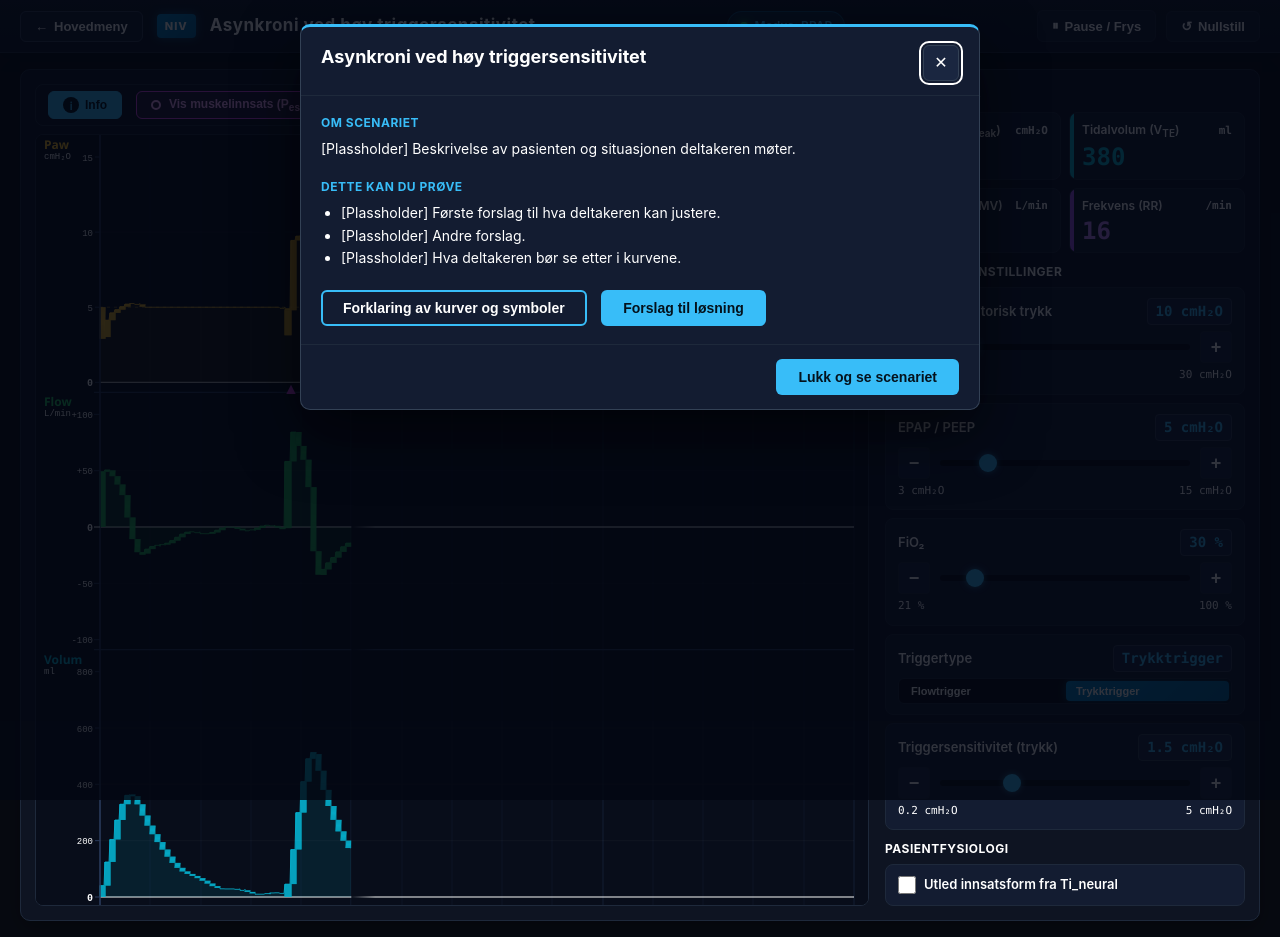
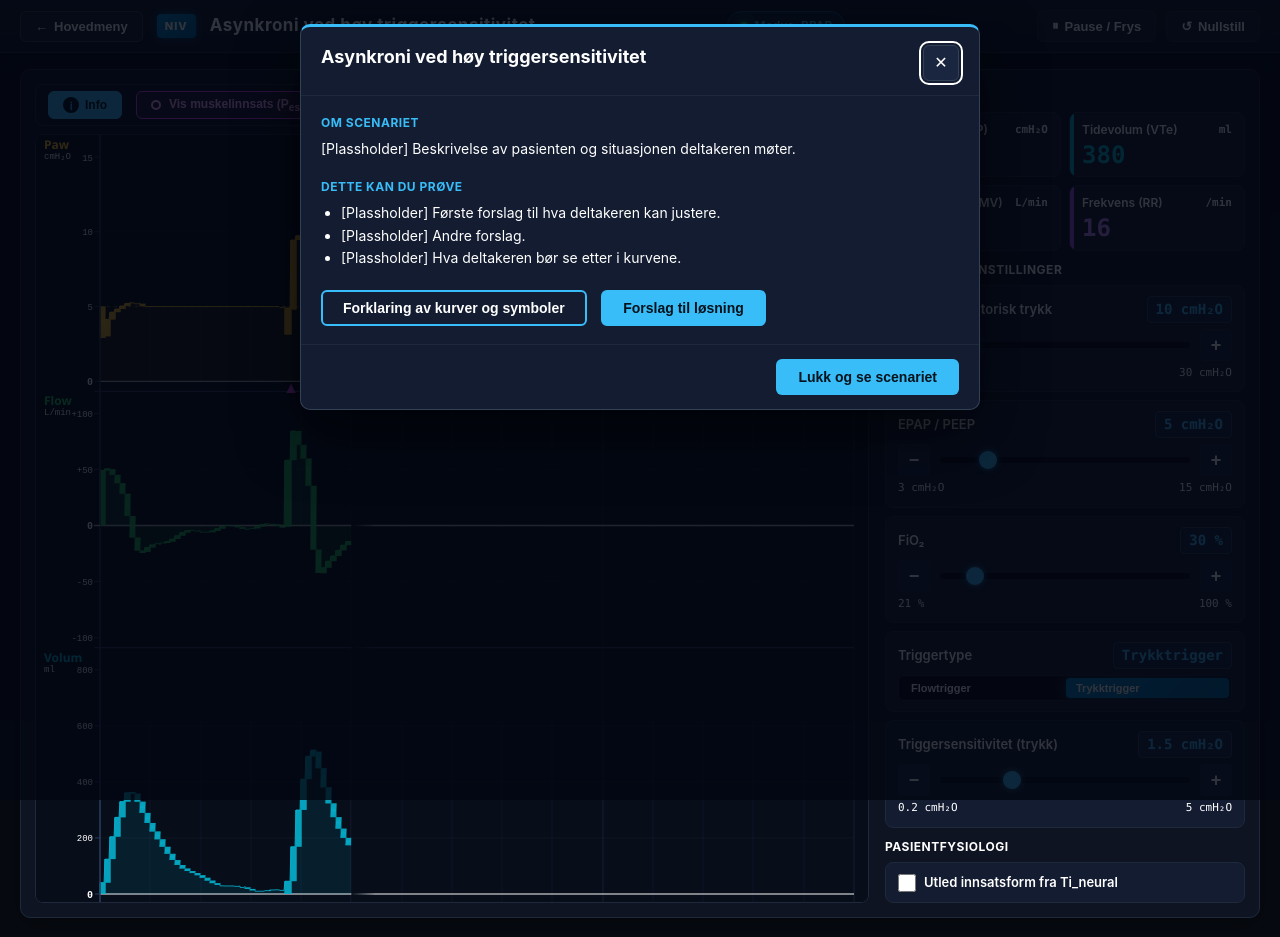
Before and after one commit to clakje/Resp.bhnd_Modul_Asynkroni_H-y_Triggersensitivitet, a plain HTML site: page index.html in a window 1280 px wide. Drawn offline with Linux system fonts and the light colour scheme; animation ran at ten frames a second.

Commit message:
Terminologi: Ppeak → PIP, Tidalvolum → Tidevolum, VTE → VTe
Co-Authored-By: Claude Opus 5.5 (1M context) <noreply@anthropic.com>

```diff
--- a/index.html
+++ b/index.html
@@ -118,7 +118,7 @@
                 <div class="primary-metrics-grid">
                     <div class="metric-card pressure-card" id="cardMetricPpeak">
                         <div class="metric-label">
-                            <span>Topptrykk (P<sub>peak</sub>)</span>
+                            <span>Topptrykk (PIP)</span>
                             <span class="metric-unit">cmH₂O</span>
                         </div>
                         <div class="metric-value" id="valPpeak">--</div>
@@ -126,7 +126,7 @@
 
                     <div class="metric-card volume-card" id="cardMetricVt">
                         <div class="metric-label">
-                            <span>Tidalvolum (V<sub>TE</sub>)</span>
+                            <span>Tidevolum (VTe)</span>
                             <span class="metric-unit">ml</span>
                         </div>
                         <div class="metric-value" id="valVt">--</div>
--- a/renderer.js
+++ b/renderer.js
@@ -4,7 +4,7 @@
  * STANDARD 3-SPORS MONITOR:
  * - 1. spor: Paw (Luftveistrykk, gul / amber)
  * - 2. spor: Flow (Flow - Q_meas, klinisk grønn)
- * - 3. spor: Volum (Tidalvolum - V_meas, cyan / lys blå)
+ * - 3. spor: Volum (Tidevolum - V_meas, cyan / lys blå)
  *
  * FUNKSJONER:
  * - C7: Min/Maks-konvolutt per piksel for Paw, Flow og Volum (fanger opp korte hendelser som trykkoversving og terminal-spikes)
--- a/simulator.js
+++ b/simulator.js
@@ -44,7 +44,7 @@ const GRENSER = {
     VC_MIN_PEAK_FLOW: 0.05,      // L/s — nedre grense for innstilt toppflow (unngår 0-divisjon i Ti-estimatet)
 
     // 6.2 Ikke-lineær trykk/volum-kurve
-    ELASTANS_FAKTOR_MIN: 0.3,    // — nedre klipp på stress index-multiplikatoren. Uten klipp går den mot uendelig når tidalvolumet nærmer seg null (dV^(SI-1) er singulær i 0).
+    ELASTANS_FAKTOR_MIN: 0.3,    // — nedre klipp på stress index-multiplikatoren. Uten klipp går den mot uendelig når tidevolumet nærmer seg null (dV^(SI-1) er singulær i 0).
     ELASTANS_FAKTOR_MAKS: 3.0,   // — øvre klipp på samme multiplikator
     UIP_COMPLIANCE_ANDEL: 0.35,  // — ettergivelighet over øvre knekkpunkt som andel av ettergivelighet under. 0,35 gir den karakteristiske «beaking»-formen ved overdistensjon.
     REKRUTTERING_TAU: 0.20,      // s — tidskonstant for at rekruttert volum fylles og tømmes
@@ -349,7 +349,7 @@ class VentilatorSimulator {
             ipap: 8,                // cmH2O (Inspiratory Positive Airway Pressure / PC over PEEP)
 
             // FASE 6 (6.1): Volumkontroll (VC)
-            vcTidalVolume: 500,        // ml - Innstilt tidalvolum som skal leveres
+            vcTidalVolume: 500,        // ml - Innstilt tidevolum som skal leveres
             vcPeakFlow: 60,            // L/min - Innstilt inspiratorisk toppflow
             vcFlowPattern: 'constant', // 'constant' (firkant) eller 'decelerating' (desellererende rampe)
             inspPause: 0.0,            // sekunder - Inspiratorisk pause etter levert volum (0–1.0 s)
@@ -376,8 +376,8 @@ class VentilatorSimulator {
             alarmLeakUnit: 'lmin',  // 'lmin' | 'percent'
             alarmLeakLimit: 40,     // L/min - grense for høy maskelekkasje (10–60 L/min)
             alarmLeakPercentLimit: 50, // % - grense for høy maskelekkasje i prosent (10–80 %)
-            alarmLowVtLimit: 300,   // ml - grense for lavt tidalvolum (100–600 ml)
-            alarmHighVtLimit: 800,  // ml - grense for høyt tidalvolum (300–1000 ml)
+            alarmLowVtLimit: 300,   // ml - grense for lavt tidevolum (100–600 ml)
+            alarmHighVtLimit: 800,  // ml - grense for høyt tidevolum (300–1000 ml)
             alarmLowRrLimit: 0,     // /min - grense for lav respirasjonsfrekvens (0–25 /min, 0 = av)
             alarmHighRrLimit: 30,   // /min - grense for høy respirasjonsfrekvens (20–50 /min)
             alarmHighPpeak: 40,     // cmH2O - innstilt øvre alarmgrense (0–50 cmH2O, effektiv kuttgrense er 10 cmH2O under)
@@ -601,7 +601,7 @@ class VentilatorSimulator {
         const si = this.patient.stressIndex;
         if (this.patient.stressIndexEnabled && si !== undefined && Math.abs(si - 1.0) > 0.01) {
             // Referansevolum: 8 ml/kg IBW. En ren pasientegenskap, uavhengig av maskininnstillingene,
-            // slik at kurven ikke endrer seg når forfatteren justerer tidalvolumet.
+            // slik at kurven ikke endrer seg når forfatteren justerer tidevolumet.
             const Vref = Math.max(0.05, 0.008 * this.getPatientIBW());
             const raw = Math.pow(Math.max(1e-6, dV / Vref), si - 1.0);
             const k = Math.max(GRENSER.ELASTANS_FAKTOR_MIN, Math.min(GRENSER.ELASTANS_FAKTOR_MAKS, raw));
@@ -633,7 +633,7 @@ class VentilatorSimulator {
      *
      * Firkantflow holder settpunktet gjennom hele innpustet. Desellererende rampe
      * faller lineært mot VC_DECEL_END_FRAC av toppflow, styrt av hvor stor andel
-     * av tidalvolumet som er levert — da treffer rampen sluttpunktet nøyaktig når
+     * av tidevolumet som er levert — da treffer rampen sluttpunktet nøyaktig når
      * volumet er fullt, uansett hvordan motstand og ettergivelighet påvirker Ti.
      *
      * @returns {number} Målflow (L/s). Null under den inspiratoriske pausen.
@@ -1708,8 +1708,8 @@ class VentilatorSimulator {
                 id: 'low_vt',
                 priority: 3,
                 type: 'warning',
-                title: 'LAVT TIDALVOLUM',
-                msg: `VTE under ${this.settings.alarmLowVtLimit} ml i 3 påfølgende pust (siste: ${this.state.measured.vt} ml).`
+                title: 'LAVT TIDEVOLUM',
+                msg: `VTe under ${this.settings.alarmLowVtLimit} ml i 3 påfølgende pust (siste: ${this.state.measured.vt} ml).`
             });
         }
         if (this.state.alarmState.highVtStreak >= 3) {
@@ -1717,8 +1717,8 @@ class VentilatorSimulator {
                 id: 'high_vt',
                 priority: 3,
                 type: 'warning',
-                title: 'HØYT TIDALVOLUM',
-                msg: `VTE over ${this.settings.alarmHighVtLimit} ml i 3 påfølgende pust (siste: ${this.state.measured.vt} ml).`
+                title: 'HØYT TIDEVOLUM',
+                msg: `VTe over ${this.settings.alarmHighVtLimit} ml i 3 påfølgende pust (siste: ${this.state.measured.vt} ml).`
             });
         }
         if (this.settings.alarmLowRrLimit > 0 && this.state.measured.rrTotal < this.settings.alarmLowRrLimit && !this.state.isApneaAlarm) {
@@ -1821,7 +1821,7 @@ class VentilatorSimulator {
         // VTE fra det fullførte utpustet
         this.state.VTE = Math.round(this._vteAccum);
 
-        // C3: Spor påfølgende pust med lavt eller høyt tidalvolum
+        // C3: Spor påfølgende pust med lavt eller høyt tidevolum
         if (this.state.breathCount > 1) {
             if (this.state.VTE < this.settings.alarmLowVtLimit) {
                 this.state.alarmState.lowVtStreak++;
@@ -1948,7 +1948,7 @@ class VentilatorSimulator {
         const drivingPressure = this.settings.ipap - this.settings.epap;
         const peepi = this.state.PEEPi || 0;
         const erVolumkontroll = (this.settings.mode === 'VC');
-        // 6.1: I volumkontroll er tidalvolumet innstilt, ikke et resultat av drivtrykket.
+        // 6.1: I volumkontroll er tidevolumet innstilt, ikke et resultat av drivtrykket.
         // Da er det drivtrykket som er den avhengige størrelsen, og pasientens innsats
         // senker trykket i stedet for å øke volumet.
         const machineVt = erVolumkontroll
@@ -1974,7 +1974,7 @@ class VentilatorSimulator {
 
         // Regel 2: Restriksjon (C <= 30)
         if (C <= 30) {
-            rules.push(`⚠️ <strong>Restriksjon (C = ${C} ml/cmH₂O):</strong> Stive lunger med lav ettergivelighet gir rask trykkutjevning, men krever vesentlig høyere drivtrykk (ΔP) for å oppnå fysiologisk tidalvolum (forventet kun ca. ${theoreticalVt} ml ved ΔP ${drivingPressure} cmH₂O).`);
+            rules.push(`⚠️ <strong>Restriksjon (C = ${C} ml/cmH₂O):</strong> Stive lunger med lav ettergivelighet gir rask trykkutjevning, men krever vesentlig høyere drivtrykk (ΔP) for å oppnå fysiologisk tidevolum (forventet kun ca. ${theoreticalVt} ml ved ΔP ${drivingPressure} cmH₂O).`);
         }
 
         // Regel 3: Auto-PEEP (PEEPi > 2)
@@ -2012,7 +2012,7 @@ class VentilatorSimulator {
         const leakPct = this.state.measured.leakPercent || 0;
         const leakVal = this.state.measured.leak || 0;
         if (leakPct > 25 || leakVal > 25) {
-            rules.push(`💨 <strong>Høy maskelekkasje (${leakVal.toFixed(1)} L/min, ${leakPct.toFixed(0)} %):</strong> Kan forsinke flow-cycling (fare for Ti-max avbrudd), utløse autotrigging og skape feilaktig avlesning av ekspirert tidalvolum.`);
+            rules.push(`💨 <strong>Høy maskelekkasje (${leakVal.toFixed(1)} L/min, ${leakPct.toFixed(0)} %):</strong> Kan forsinke flow-cycling (fare for Ti-max avbrudd), utløse autotrigging og skape feilaktig avlesning av ekspirert tidevolum.`);
         }
 
         // Regel 6: Cyclingårsak (lastCycleReason)
@@ -2031,13 +2031,13 @@ class VentilatorSimulator {
         if (vtPerKg >= 6 && vtPerKg <= 8) {
             vtComment = `Fysiologisk lungeprotektivt volum (6–8 ml/kg IBW).`;
         } else if (vtPerKg < 6 && vtPerKg > 0) {
-            vtComment = `Lavt tidalvolum (< 6 ml/kg IBW) — fare for hypoventilasjon / atelektaser.`;
+            vtComment = `Lavt tidevolum (< 6 ml/kg IBW) — fare for hypoventilasjon / atelektaser.`;
         } else if (vtPerKg > 8) {
-            vtComment = `Høyt tidalvolum (> 8 ml/kg IBW) — fare for volutrauma / overstrekk.`;
+            vtComment = `Høyt tidevolum (> 8 ml/kg IBW) — fare for volutrauma / overstrekk.`;
         } else {
             vtComment = `Beregnet mot idealvekt (${ibw} kg).`;
         }
-        rules.push(`👤 <strong>Tidalvolum:</strong> Målt ${this.state.measured.vt} ml (${vtPerKg.toFixed(1)} ml/kg IBW for ${ibw} kg). ${vtComment}`);
+        rules.push(`👤 <strong>Tidevolum:</strong> Målt ${this.state.measured.vt} ml (${vtPerKg.toFixed(1)} ml/kg IBW for ${ibw} kg). ${vtComment}`);
 
         // Hvis verken obstruksjon eller restriksjon er aktiv, vis normalmekanikk
         if (R_insp < 12 && C > 30) {
```
